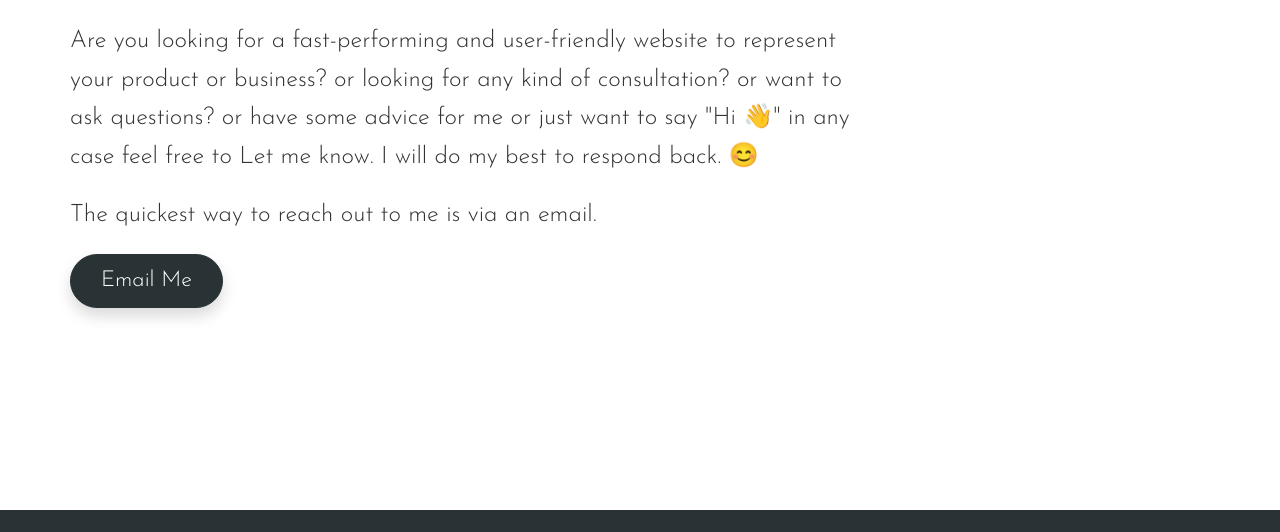
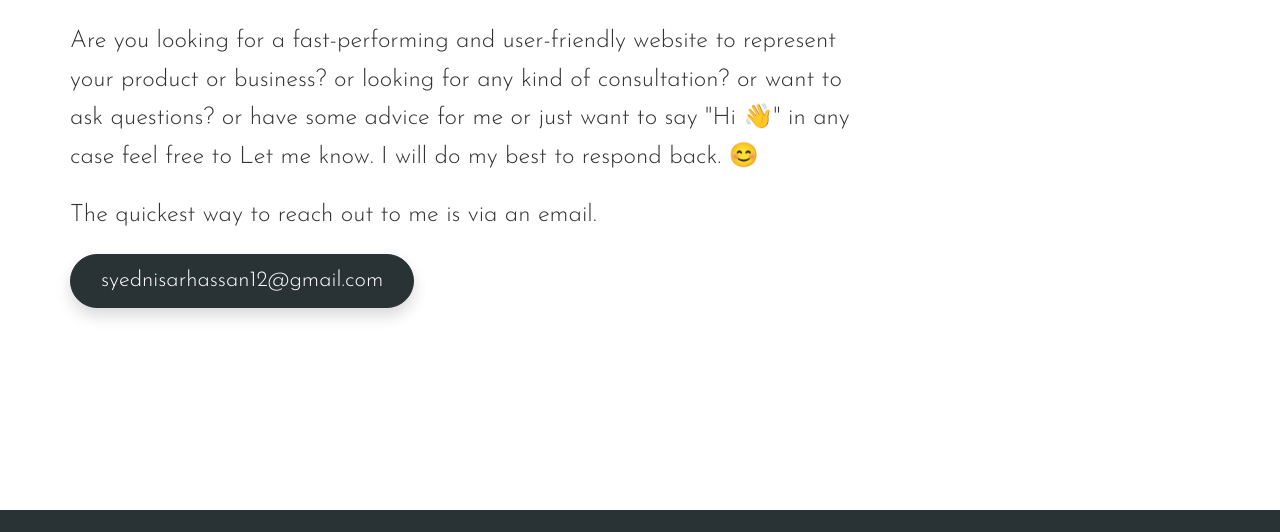
Before and after one commit to nisarhassan12/nisar.dev, a Gatsby site: page /contact in a window 1280 px wide. Shown: the part 268-800 px from the top of the page. Built offline with nearby package versions, Linux system fonts and the light colour scheme; Gatsby itself is replaced by a stand-in of ours.

Commit message:
[contact] update button contents.

```diff
--- a/src/pages/contact.js
+++ b/src/pages/contact.js
@@ -32,8 +32,7 @@ const ContactPage = () => (
                         Are you looking for a fast-performing and user-friendly website to represent your product or business? or looking for any kind of consultation? or want to ask questions? or have some advice for me or just want to say "Hi <span aria-hidden="true">👋</span>" in any case feel free to Let me know. I will do my best to respond back. <span aria-hidden="true">😊</span>
                     </p>
                     <p>The quickest way to reach out to me is via an email.</p>
-                    <a href="mailto:syednisarhassan12@gmail.com" className="btn btn--dark">Email Me</a>
-
+                    <a href="mailto:syednisarhassan12@gmail.com" className="btn btn--dark">syednisarhassan12@gmail.com</a>
                 </section>
             </div>
         </StyledContactPage>
```
